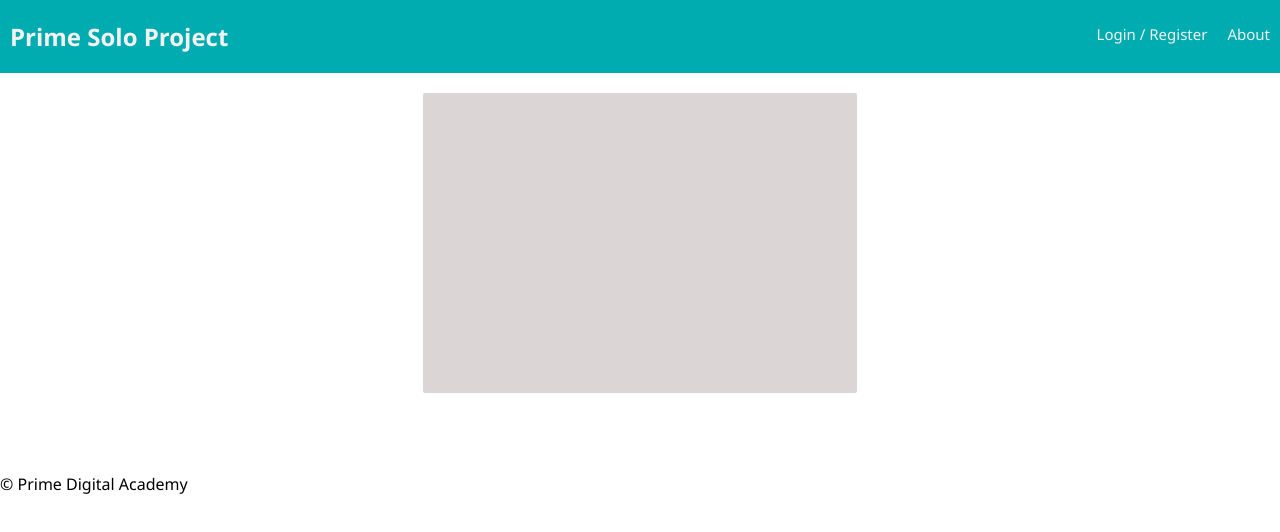
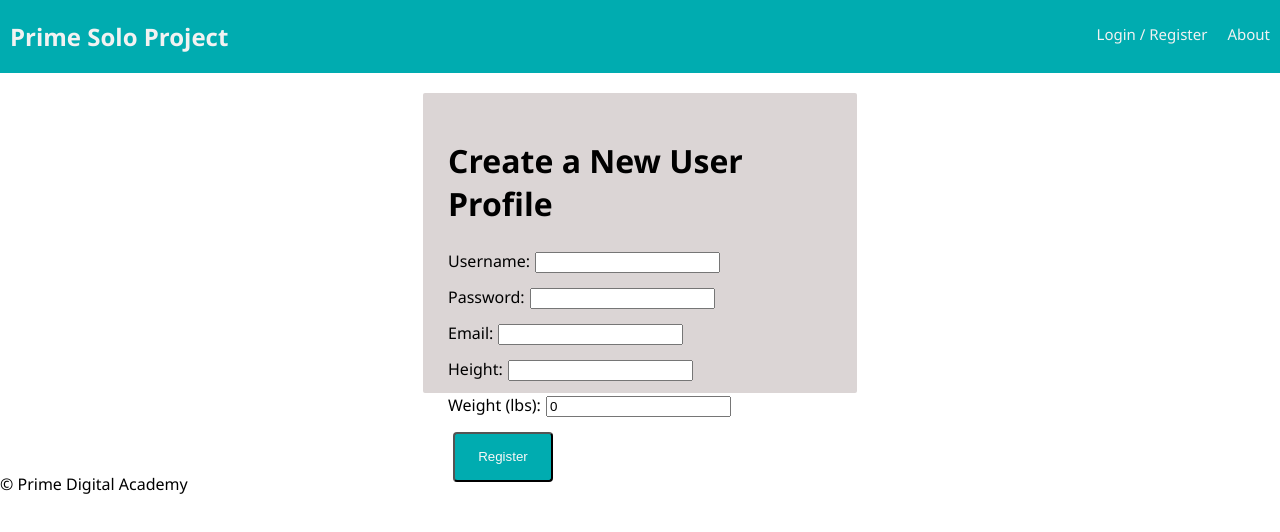
Before and after one commit to VillalvaLijo/Workout_App_Prime, a React (Create React App) app: page /#/home in a window 1280 px wide. Both pictures are taken after a click on the button "Register". Shown: the top 532 px of the page. Built offline with nearby package versions, Linux system fonts and the light colour scheme; no server answers.

Commit message:
WOARegisterPage functionality completed

```diff
--- a/src/components/RegisterPage/WOARegisterPage.js
+++ b/src/components/RegisterPage/WOARegisterPage.js
@@ -3,20 +3,118 @@ import {connect} from 'react-redux';
 
 
 class WOARegisterPage extends Component {
+    state = {
+        username: '',
+        password: '',
+        email: '',
+        height: '', //height is a string to store feet and inches, when you have time, change it to a drop down menu inside your form
+        weight: 0, //weight is an integer, initalize it to zero (LBS)
+      };
+
+      registerUser = (event) => {  // use this function to dispatch the input
+                                    //from the registration form to register user reducer
+        event.preventDefault();
+
+        if (this.state.username && this.state.password) {
+          this.props.dispatch({
+            type: 'REGISTER',
+            payload: {
+              username: this.state.username,
+              password: this.state.password,
+              email: this.state.email,
+              height: this.state.height,
+              weight: this.state.weight,
+            },
+          });
+        } else {
+          this.props.dispatch({type: 'REGISTRATION_INPUT_ERROR'});
+        }
+      } // end registerUser
+
+      handleInputChangeFor = propertyName => (event) => { //function to update local state
+        this.setState({                                     // so that it can be sent to the reducer on call of function, registerUser
+          [propertyName]: event.target.value,
+        });
+      }
 
 render(){
     return (
         <div>
             <form>
+                <h1>Create a New User Profile</h1>
+                <div>
+                    <label htmlFor="username">
+                        Username:
+                        <input
+                        type = "text"
+                        name="username"
+                        value={this.state.username}
+                        onChnage={this.handleInputChangeFor('username')}
+                        />
+                    </label>
+                </div>
+                <div>
+                    <label htmlFor= "password">
+                        Password:
+                        <input
+                            type="password"
+                            name="password"
+                            value={this.state.password}
+                            onChnage={this.handleInputChangeFor('password')}
+                        />
+                    </label>
+                </div>
+                <div>
+                    <label htmlFor= "email">
+                        Email:
+                        <input
+                        type="email"
+                        name="email"
+                        value={this.state.email}
+                        onChange={this.handleInputChangeFor('email')}
+                        />
+                    </label>
+                </div>
+                <div>
+                    <label htmlFor="height">
+                        Height:
+                    <input
+                        type= "text"
+                        name= "height"
+                        value={this.state.height}
+                        onChange={this.handleInputChangeFor('height')}
+                        />
+                    </label>
+                </div>
+                <div>
+                    <label htmlFor="weight">
+                        Weight (lbs):
+                        {/* make this a number form later, reasearch importing numeric inputs */}
+                        <input
+                            type="number"
+                            name="weight"
+                            value= {this.state.weight}
+                            onChange={this.handleInputChangeFor('weight')}
+                            />
+                    </label>
+                </div>
+                <div>
+                    <input
+                        className="register"
+                        type="submit"
+                        name="submit"
+                        value="Register"
+                      />
+                </div>
+            </form>
+        </div>
 
-            </form>
-
-        </div>
-    )
+    );
+}
 }
 
 
-}
+
 
 const mapStateToProps = state => ({
     errors: state.errors,
```
